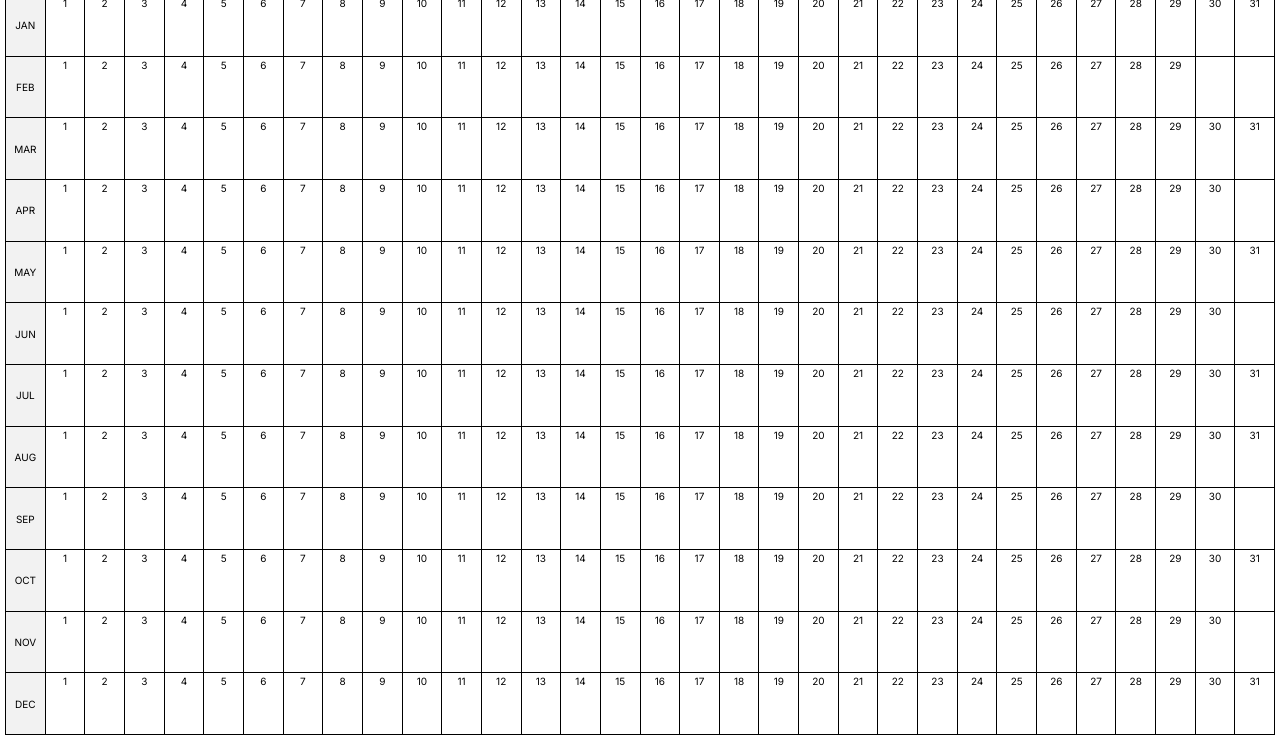
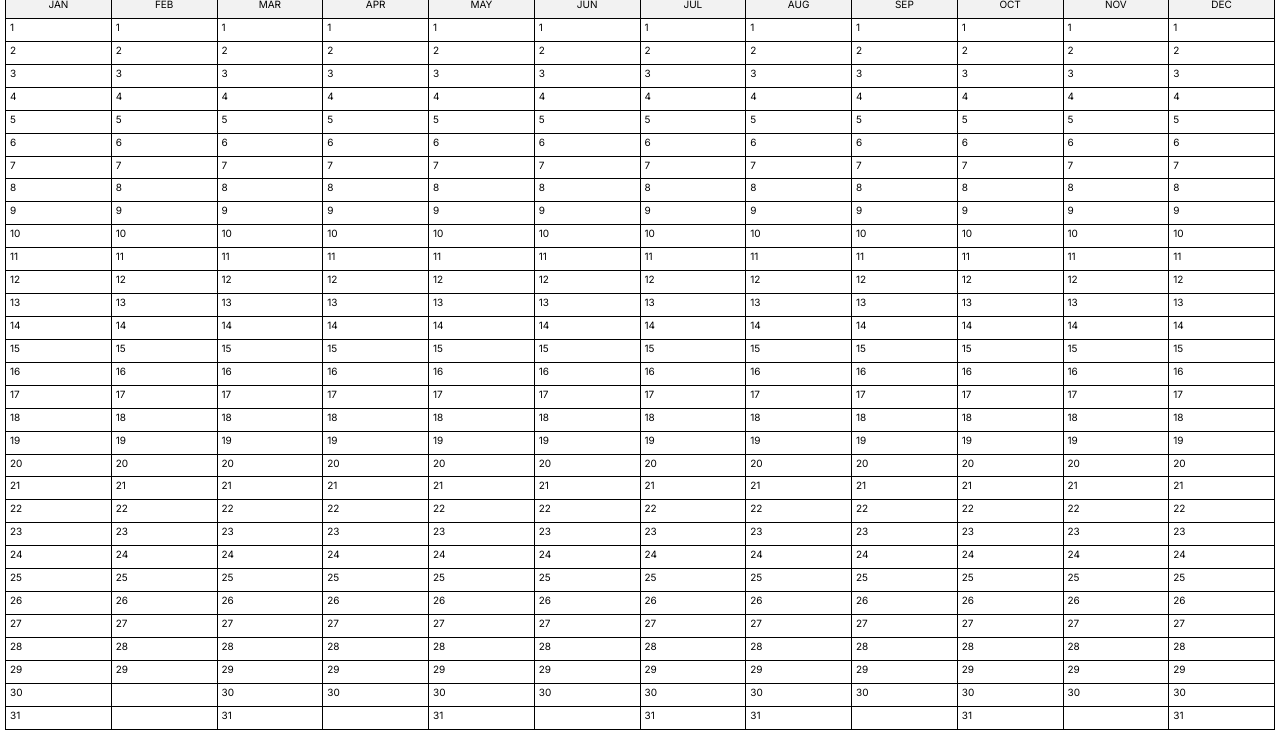
Before and after one commit to dotspencer/calendar-maker, a plain HTML site: page index.html in a window 1280 px wide. Shown: the part 60-800 px from the top of the page. Drawn offline with Linux system fonts and the light colour scheme.

Commit message:
Default to monthsTop

```diff
--- a/script.js
+++ b/script.js
@@ -8,16 +8,15 @@ const tbody = table.createTBody();
 const year = new Date().getFullYear();
 h1.innerText = year.toString();
 
+// Layout mode variable
+const layoutMode = "monthsTop"; // "monthsTop" or "monthsLeft"
+
 // Function to get the number of days in a month
 function getDaysInMonth(year, month) {
     return new Date(year, month, 0).getDate();
 }
 
-// Months abbreviation
 const months = ["Jan", "Feb", "Mar", "Apr", "May", "Jun", "Jul", "Aug", "Sep", "Oct", "Nov", "Dec"];
-
-// Layout mode variable
-const layoutMode = "monthsLeft"; // Change to "monthsLeft" for the other layout
 
 if (layoutMode === "monthsTop") {
   table.classList.add('months-top');
--- a/style.css
+++ b/style.css
@@ -4,6 +4,7 @@ body {
   font-family: "Inter", sans-serif;
   text-align: center;
   margin: 5px;
+  margin-top: 0;
   display: flex;
   flex-direction: column;
   height: calc(100vh - 10px);
@@ -20,20 +21,21 @@ table {
   font-size: 12px;
   flex-grow: 1;
 }
+th, td {
+  border: 1px solid black;
+  padding: 8px;
+  font-size: 10px;
+  vertical-align: top;
+}
 th {
   text-align: center;
   background-color: #f2f2f2; /* Adds a background color to the table headers */
   font-weight: 400;
   text-transform: uppercase;
 }
-th, td {
-  border: 1px solid black; /* Adds border to table header and cells */
-  padding: 8px;
-  font-size: 10px;
-  vertical-align: top;
-}
 td {
   padding: 2px 4px;
+  color: black;
 }
 col {
   width: calc(100% / 12);
```
